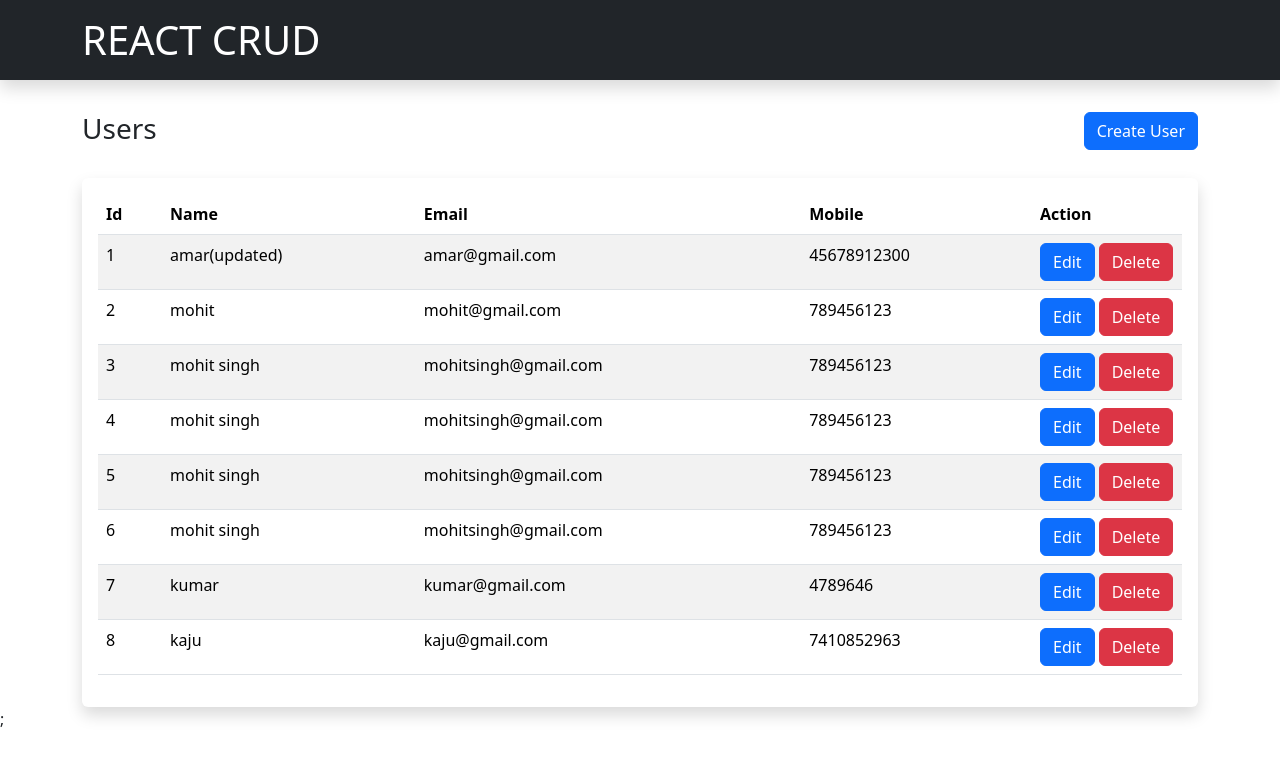
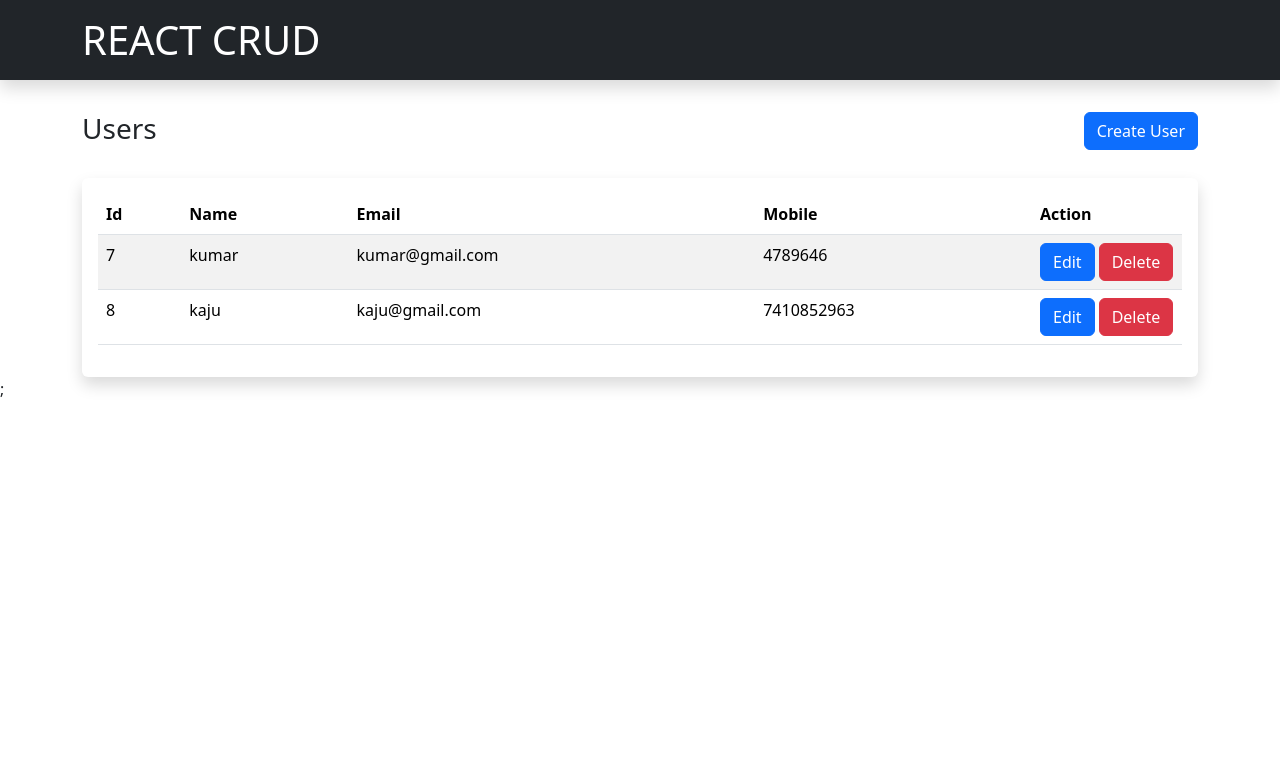
Before and after one commit to amarkumarsbg/react-crud, a React (Create React App) app: page /users in a window 1280 px wide. Shown: the top 766 px of the page. Built offline with nearby package versions, Linux system fonts and the light colour scheme; data requests are answered from the project's data file.

Commit message:
delete functionality completed

```diff
--- a/db.json
+++ b/db.json
@@ -1,41 +1,5 @@
 {
   "users": [
-    {
-      "id": 1,
-      "name": "amar(updated)",
-      "email": "amar@gmail.com",
-      "mobile": "45678912300"
-    },
-    {
-      "name": "mohit",
-      "email": "mohit@gmail.com",
-      "mobile": "789456123",
-      "id": 2
-    },
-    {
-      "name": "mohit singh",
-      "email": "mohitsingh@gmail.com",
-      "mobile": "789456123",
-      "id": 3
-    },
-    {
-      "name": "mohit singh",
-      "email": "mohitsingh@gmail.com",
-      "mobile": "789456123",
-      "id": 4
-    },
-    {
-      "name": "mohit singh",
-      "email": "mohitsingh@gmail.com",
-      "mobile": "789456123",
-      "id": 5
-    },
-    {
-      "name": "mohit singh",
-      "email": "mohitsingh@gmail.com",
-      "mobile": "789456123",
-      "id": 6
-    },
     {
       "name": "kumar",
       "email": "kumar@gmail.com",
--- a/src/components/users/ListUser.js
+++ b/src/components/users/ListUser.js
@@ -10,9 +10,21 @@ const ListUser = () => {
     const data = await res.json();
     setUsers(data);
   };
+  const deleteUser = async (id) => {
+    if (window.confirm("Are you sure you want to delete")) {
+      await fetch("http://localhost:4000/users/" + id, {
+        method: "DELETE",
+      });
+    }
+
+    const newUsers = users.filter((user) => user.id != id);
+    setUsers(newUsers);
+  };
+
   useEffect(() => {
     fetchUsers();
   }, []);
+
   return (
     <>
       <Header />
@@ -53,7 +65,10 @@ const ListUser = () => {
                       >
                         Edit
                       </Link>
-                      <Link href="#" className="btn btn-danger ms-1">
+                      <Link
+                        onClick={() => deleteUser(user.id)}
+                        className="btn btn-danger ms-1"
+                      >
                         Delete
                       </Link>
                     </td>
```
